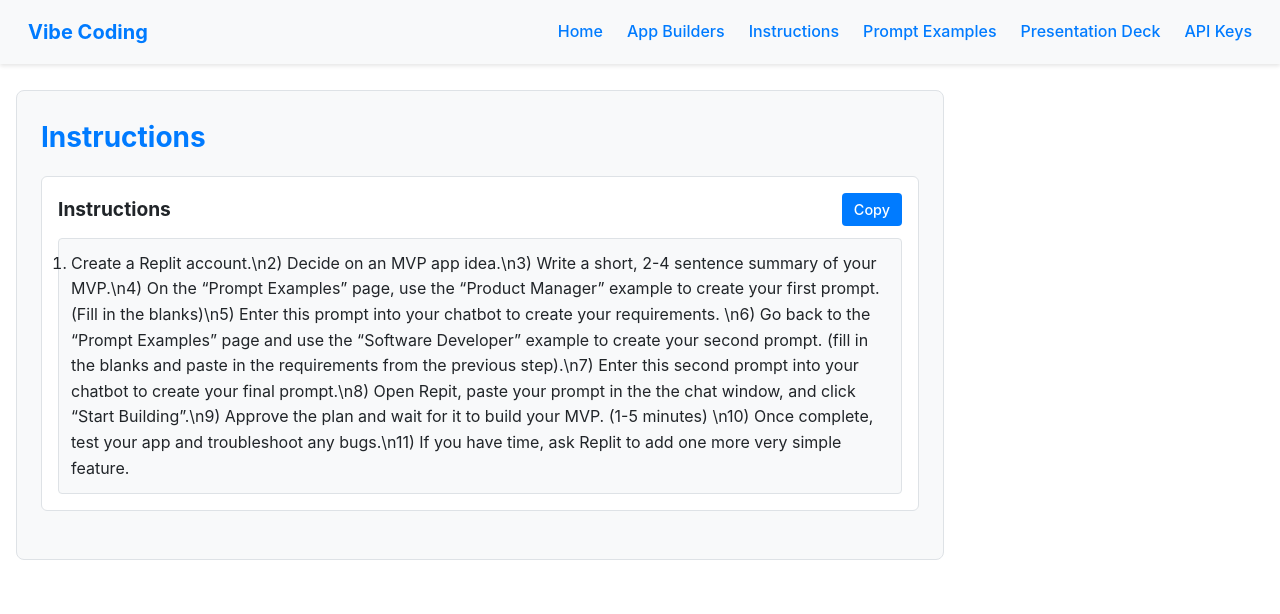
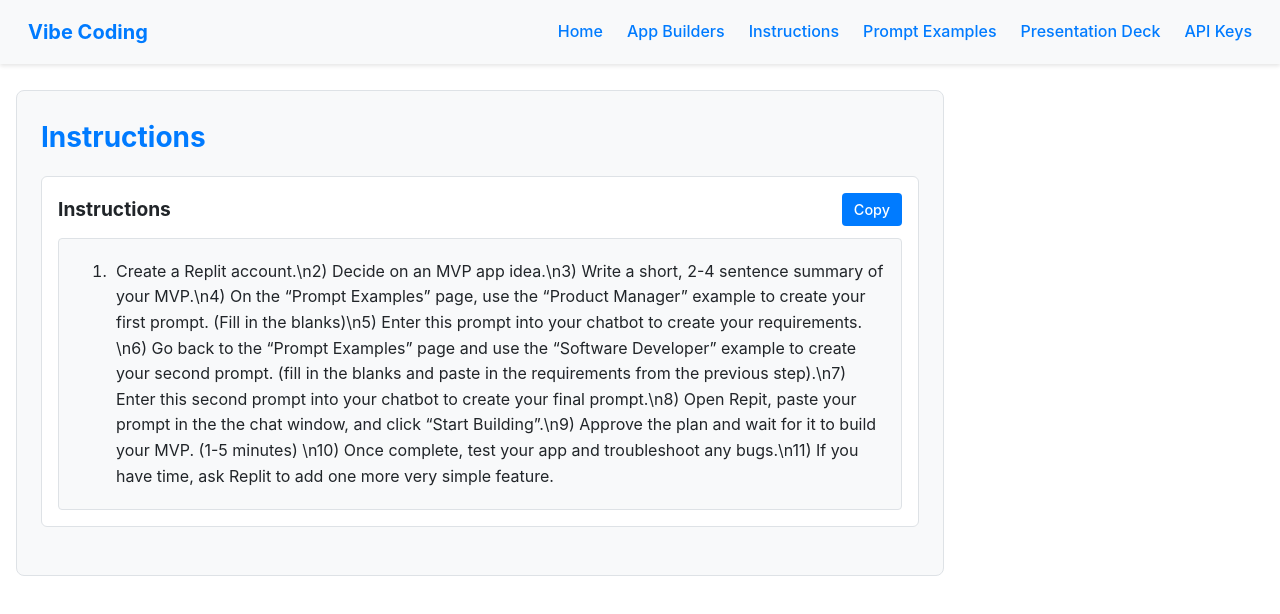
Before and after one commit to brandonup/vibe-coding, a React (Vite) app: page /instructions in a window 1280 px wide. Shown: the top 614 px of the page. Built offline with nearby package versions, Linux system fonts and the light colour scheme.

Commit message:
Fix: Add specific CSS classes and rules for TextBox list formatting

```diff
--- a/src/components/TextBox.jsx
+++ b/src/components/TextBox.jsx
@@ -32,9 +32,9 @@ const TextBox = ({ id, label, content, asList = false }) => {
         style={asList ? { whiteSpace: 'normal', fontFamily: 'inherit', fontSize: 'inherit' } : {}}
       >
         {asList ? (
-          <ol>
+          <ol className="text-box-ordered-list">
             {content.split('\n').map((item, index) => (
-              item.trim() && <li key={`${id}-item-${index}`}>{item.replace(/^\d+\)\s*/, '')}</li>
+              item.trim() && <li key={`${id}-item-${index}`} className="text-box-list-item">{item.replace(/^\d+\)\s*/, '')}</li>
             ))}
           </ol>
         ) : (
--- a/src/styles/index.css
+++ b/src/styles/index.css
@@ -211,6 +211,23 @@ body.dark-mode {
   /* text-align: center; */ /* Let's apply the global center and see. */
 }
 
+/* Specific styles for ordered lists within TextBox */
+.text-box-content .text-box-ordered-list {
+  list-style-type: decimal !important; /* Ensure numbering is applied */
+  padding-left: 40px !important; /* Sufficient padding for numbers, adjust as needed */
+  margin-top: 0.5rem; /* Optional: add some space above the list */
+  margin-bottom: 0.5rem; /* Optional: add some space below the list */
+}
+
+.text-box-content .text-box-ordered-list .text-box-list-item {
+  display: list-item !important; /* Ensure it behaves as a list item */
+  padding-left: 5px; /* Optional: small padding for item text from number */
+  margin-bottom: 0.25rem; /* Optional: space between list items */
+  /* Override any text-align from parent if needed, lists usually look better left-aligned */
+  text-align: left !important;
+}
+
+
 /* Presentation Deck Link */
 .presentation-deck-link {
   text-align: center;
```
